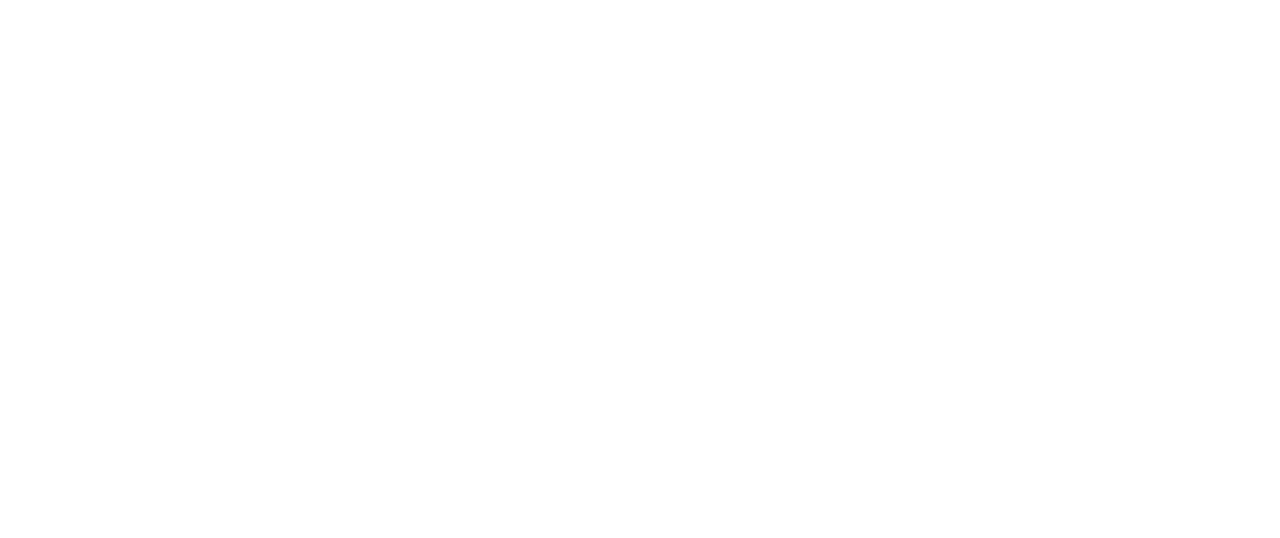
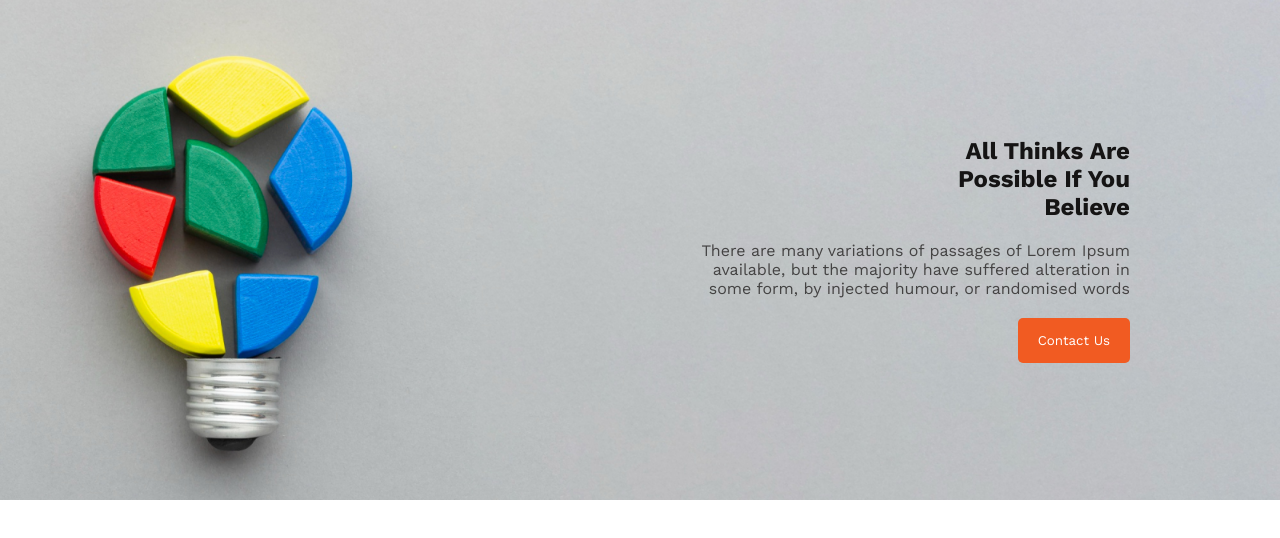
Before and after one commit to sydsym/new-year-new-me-web, a plain HTML site: page index.html in a window 1280 px wide. Drawn offline with nearby package versions, Linux system fonts and the light colour scheme.

Commit message:
header done

```diff
--- a/index.html
+++ b/index.html
@@ -5,10 +5,23 @@
     <meta name="viewport" content="width=device-width, initial-scale=1.0">
     <title>New Year New Me</title>
     <link rel="stylesheet" href="styles/styles.css">
+    <link rel="preconnect" href="https://fonts.googleapis.com">
+    <link rel="preconnect" href="https://fonts.gstatic.com" crossorigin>
+    <link href="https://fonts.googleapis.com/css2?family=Work+Sans:ital,wght@0,100..900;1,100..900&display=swap" rel="stylesheet">
 </head>
 <body>
-    <header>
-
+    <header class="header">
+        <div class="banner">
+            <h2 class="banner-title">
+                All Thinks Are <br> Possible If You <br> Believe
+            </h2>
+            <p class="banner-text">
+                There are many variations of passages of Lorem Ipsum available, but the majority have suffered alteration in some form, by injected humour, or randomised words
+            </p>
+            <button class="primary-btn">
+                Contact Us
+            </button>
+        </div>
     </header>
     <main>
 
--- a/styles/styles.css
+++ b/styles/styles.css
@@ -0,0 +1,48 @@
+/* combined styles */
+*{
+    margin: 0;
+    padding: 0;
+    font-family: "Work Sans", sans-serif;
+}
+
+.primary-btn{
+    border-radius: 5px;
+    background-color: #F15B22;
+    color: #FFFFFF;
+    border: 0;
+    padding: 15px 20px;
+}
+
+/* header */
+.header{
+    background-image: url("../images/banner/banner2.png");
+    width: 100%;
+    height: 500px;
+    background-size: cover;
+    background-position: center;
+    background-repeat: no-repeat;
+    justify-items: center;
+    display: flex;
+    justify-content: flex-end;
+    align-items: center;
+}
+
+.banner{
+    width: 50%;
+    padding: 50px 150px;
+    display: block;
+    float: right;
+    text-align: right;
+}
+
+.banner-title {
+    color: #151414;
+    margin-bottom: 20px;
+}
+
+.banner-text{
+    color: #444343;
+    margin-bottom: 20px;
+    width: 70%;
+    margin-left: auto;
+}
```
